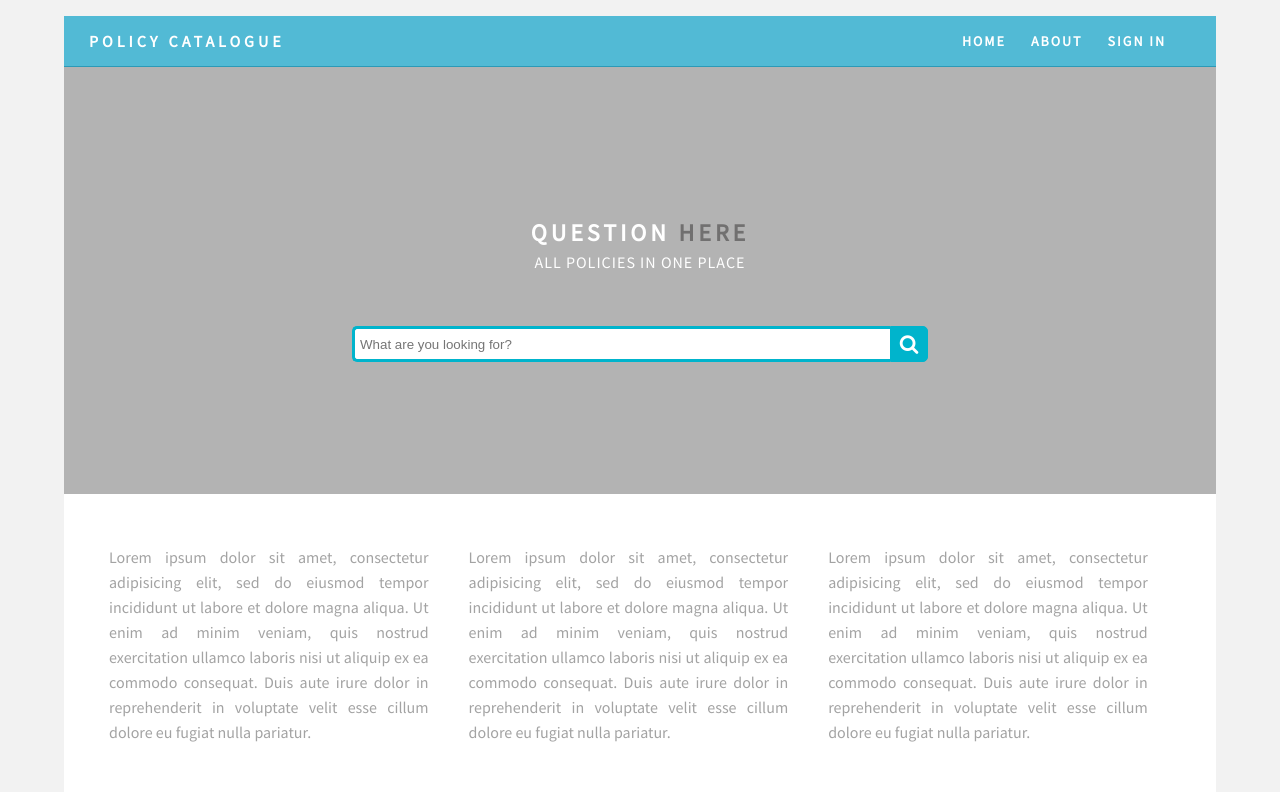
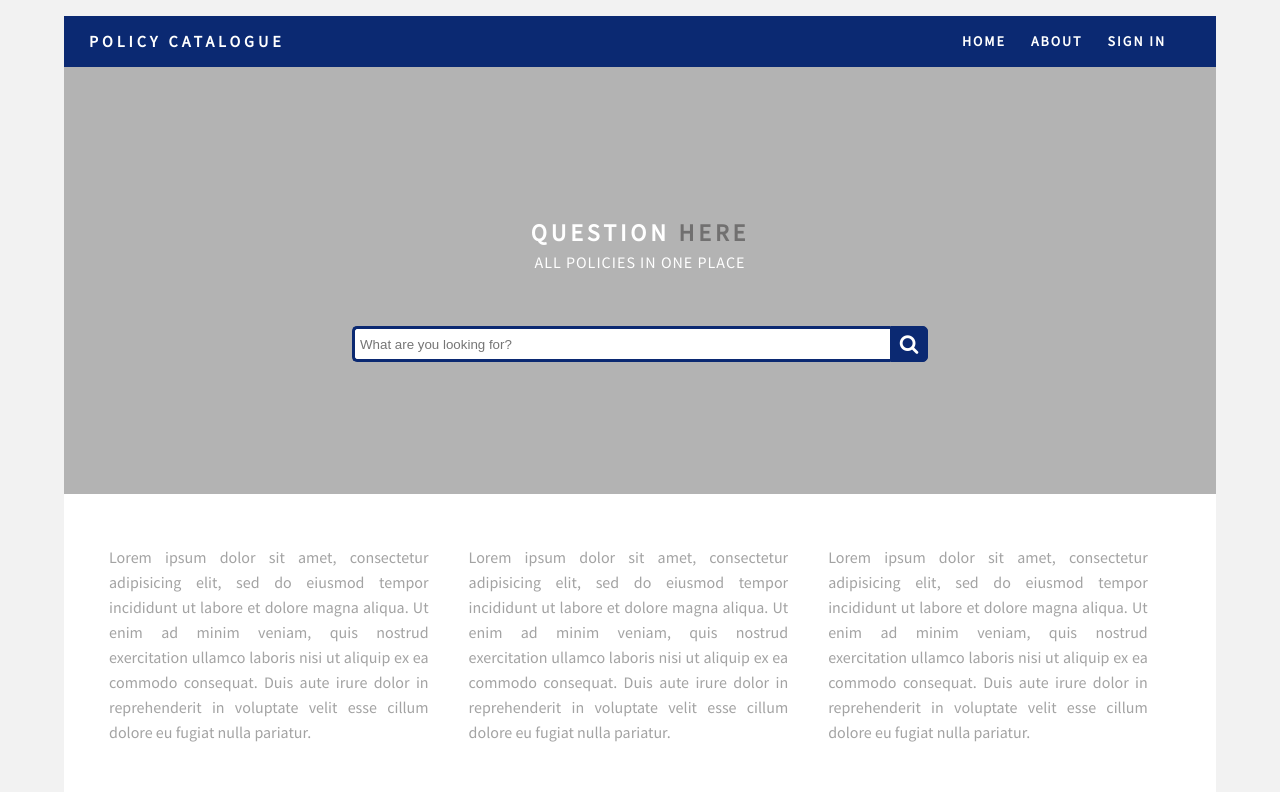
Before and after one commit to BeaUy/AzureTestSite3, a plain HTML site: page index.html in a window 1280 px wide. Shown: the top 792 px of the page. Drawn offline with Linux system fonts and the light colour scheme.

Commit message:
Add files via upload

```diff
--- a/singlePageTemplate.css
+++ b/singlePageTemplate.css
@@ -25,8 +25,8 @@ body {
 header {
 	width: 100%;
 	height: 5%;
-	background-color: #52bad5;
-	border-bottom: 1px solid #2C9AB7;
+	background-color: #0b2972;
+	border-bottom: 1px solid #0b2972;
 }
 .logo {
 	color: #fff;
@@ -38,6 +38,8 @@ header {
 	margin-left: 25px;
 	letter-spacing: 4px;
 }
+
+
 nav {
 	float: right;
 	width: 50%;
@@ -74,24 +76,24 @@ ul li:hover a {
 
 .searchTerm {
   width: 100%;
-  border: 3px solid #00B4CC;
+  border: 3px solid #0b2972 ;
   border-right: none;
   padding: 5px;
   height: 20px;
   border-radius: 5px 0 0 5px;
   outline: none;
-  color: #9DBFAF;
+  color: #0b2972 ;
 }
 
 .searchTerm:focus{
-  color: #00B4CC;
+  color: #0b2972;
 }
 
 .searchButton {
   width: 40px;
   height: 36px;
-  border: 1px solid #00B4CC;
-  background: #00B4CC;
+  border: 1px solid #0b2972 ;
+  background: #0b2972 ;
   text-align: center;
   color: #fff;
   border-radius: 0 5px 5px 0;
@@ -190,7 +192,7 @@ ul li:hover a {
 }
 /* Parallax Section */
 .banner {
-	background-color: #2D9AB7;
+	background-color: #0b2972 ;
 	background-image: url(parallax.png);
 	height: 400px;
 	background-attachment: fixed;
@@ -273,8 +275,8 @@ footer .footer_column p {
 	transition: all 0.3s linear;
 }
 .button:hover {
-	background-color: #FEFEFE;
-	color: #C4C4C4;
+	background-color: #0b2972;
+	color: #ffb20c ;
 	cursor: pointer;
 }
 .copyright {
```
